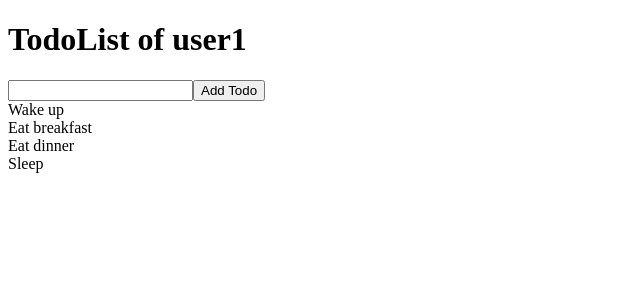
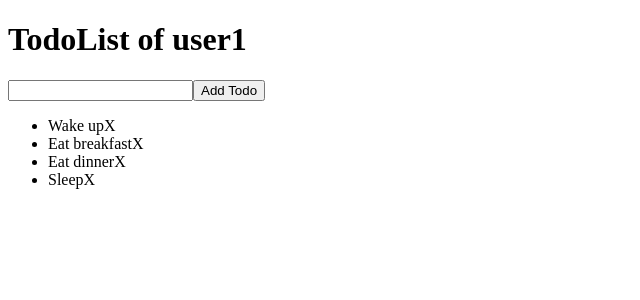
Before and after one commit to rvvergara/todolist-frontend-igaku, a React (Create React App) app: page / in a window 1280 px wide. Shown: the top 300 px of the page, without its empty margins (0-640 px from the left). Built offline with nearby package versions, Linux system fonts and the light colour scheme.

Commit message:
Add toggling completed and deleting a todo features

```diff
--- a/src/components/Todo.js
+++ b/src/components/Todo.js
@@ -1,14 +1,38 @@
 import React from 'react';
 import PropTypes from 'prop-types';
+import { connect } from 'react-redux';
+import { removeTodo, updateTodo } from '../store/actions/todos';
 
-const Todo = ({ todo }) => (
-  <div>
-    { todo.description }
-  </div>
+const Todo = ({ todo, removeTodo, updateTodo }) => {
+  const handleRemove = () => {
+    removeTodo(todo._id);
+  };
+
+  const toggleTodo = () => {
+    const { completed } = todo;
+    updateTodo(todo._id, { completed: !completed });
+  };
+
+  const completedClass = todo.completed ? 'completed' : '';
+  return (
+    <li>
+      <span className={completedClass} onClick={toggleTodo}>
+        { todo.description }
+      </span>
+      <span
+        className="delete-btn"
+        onClick={handleRemove}
+      >
+        X
+      </span>
+    </li>
 );
+};
 
 Todo.propTypes = {
   todo: PropTypes.instanceOf(Object).isRequired,
+  removeTodo: PropTypes.func.isRequired,
+  updateTodo: PropTypes.func.isRequired,
 };
 
-export default Todo;
+export default connect(null, { removeTodo, updateTodo })(Todo);
--- a/src/components/TodoList.js
+++ b/src/components/TodoList.js
@@ -3,12 +3,20 @@ import PropTypes from 'prop-types';
 import { connect } from 'react-redux';
 import Todo from './Todo';
 
-const TodoList = ({ todos }) => todos.map((todo) => (
-  <Todo todo={todo} key={todo._id} />
+const TodoList = ({ todos }) => {
+  const todoList = todos.map((todo) => (
+    <Todo todo={todo} key={todo._id} />
   ));
 
+  return (
+    <ul>
+      { todoList }
+    </ul>
+  );
+};
+
 TodoList.propTypes = {
-  user: PropTypes.instanceOf(Object).isRequired,
+  todos: PropTypes.instanceOf(Object).isRequired,
 };
 
 const mapStateToProps = state => ({
--- a/src/index.js
+++ b/src/index.js
@@ -2,6 +2,7 @@ import React from 'react';
 import ReactDOM from 'react-dom';
 import App from './components/App';
 import * as serviceWorker from './serviceWorker';
+import './scss/main.scss';
 
 ReactDOM.render(<App />, document.getElementById('root'));
 
--- /dev/null
+++ b/src/scss/components/_todo.scss
@@ -0,0 +1,3 @@
+.completed {
+  text-decoration: line-through;
+}
--- /dev/null
+++ b/src/scss/main.scss
@@ -0,0 +1 @@
+@import './components/todo';
--- a/src/store/reducers/todos.js
+++ b/src/store/reducers/todos.js
@@ -17,7 +17,7 @@ export default (state = todos, action) => {
       const { id, updates } = action;
       const todoIndex = state.findIndex(todo => todo._id === id);
       const newState = [...state];
-      newState[todoIndex] = { ...newState[todoIndex], updates };
+      newState[todoIndex] = { ...newState[todoIndex], ...updates };
       return newState;
     }
     case REMOVE_TODO:
```
Also changed, not shown: .eslintrc.json.
